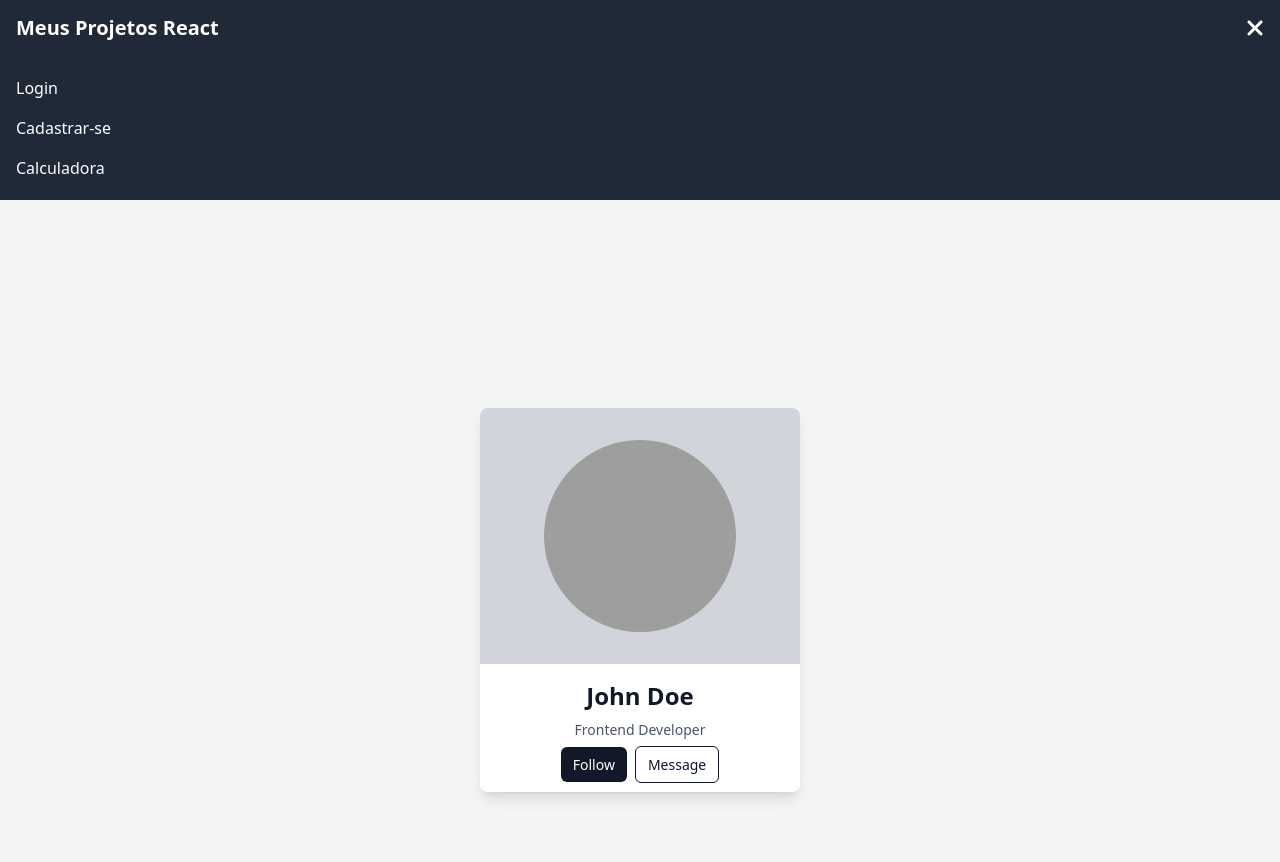
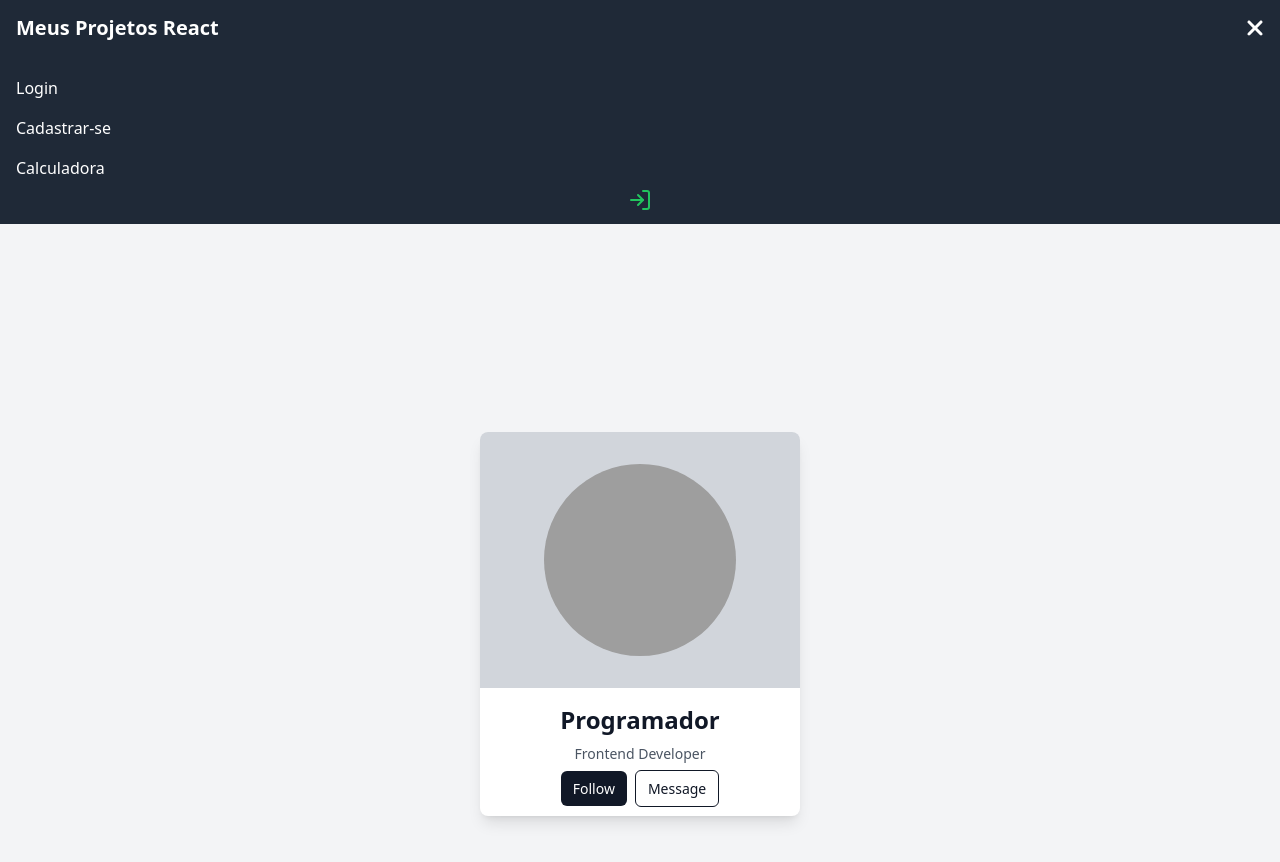
Before and after one commit to fhoinaski/calculadora_react, a React (Vite) app: page / in a window 1280 px wide. Both pictures are taken after a click on the button 1253 px from the left and 28 px from the top of the page. Shown: the top 862 px of the page. Built offline with nearby package versions, Linux system fonts and the light colour scheme; grey boxes are pictures that could not be loaded.

Commit message:
update componentes

```diff
--- a/package.json
+++ b/package.json
@@ -17,7 +17,9 @@
     "react": "^18.2.0",
     "react-bootstrap": "^2.7.2",
     "react-dom": "^18.2.0",
-    "react-router-dom": "^6.10.0"
+    "react-icons": "^4.8.0",
+    "react-router-dom": "^6.10.0",
+    "vue-router": "^4.1.6"
   },
   "devDependencies": {
     "@types/react": "^18.0.28",
--- a/src/App.jsx
+++ b/src/App.jsx
@@ -6,8 +6,8 @@ import AuthProvider from "./contexts/AuthProvider"
 function App() {
   return (
     <div >
+      <AuthProvider>
       <MobileMenuButton/>
-      <AuthProvider>
       <Outlet/>
       </AuthProvider>
     </div>
--- a/src/components/Header.jsx
+++ b/src/components/Header.jsx
@@ -1,10 +1,25 @@
-import React, { useState } from 'react';
+import React, { useEffect, useState } from 'react';
 import { FontAwesomeIcon } from '@fortawesome/react-fontawesome';
 import { faBars, faTimes } from '@fortawesome/free-solid-svg-icons';
 import { Link } from 'react-router-dom';
+import LoginLogoutIcon from './LoginLogout';
+import useAuth from '../contexts/useAuth';
 
 const MobileMenuButton = () => {
+  const [titulo , setTitulo] = useState("Meus Projetos React");
   const [isOpen, setIsOpen] = useState(false);
+
+
+  const { userName } = useAuth();
+
+  useEffect(() => {
+    if (userName) {
+      setTitulo(`Que bom te ver, ${userName}!`);
+    } else {
+      setTitulo("Meus Projetos React");
+    }
+  }, [userName]);
+
 
   // Abre ou fecha o menu
   const handleToggle = () => {
@@ -19,7 +34,7 @@ const MobileMenuButton = () => {
   return (
     <div className={isOpen ? "bg-gray-800 text-white" : "bg-gray-900 text-white"}>
       <div className="flex justify-between items-center px-4 py-3">
-        <h1 className="text-xl font-bold"><Link to="/">Meus Projetos React</Link></h1>
+        <h1 className="text-xl font-bold"><Link to="/">{titulo}</Link></h1>
         <button onClick={handleToggle} className="text-2xl">
           {isOpen ? <FontAwesomeIcon icon={faTimes} /> : <FontAwesomeIcon icon={faBars} />}
         </button>
@@ -42,12 +57,9 @@ const MobileMenuButton = () => {
                 Calculadora
               </Link>
             </li>
-            {/* <li>
-              <a href="#" className="block py-2">Services</a>
+             <li>
+              <LoginLogoutIcon />
             </li>
-            <li>
-              <a href="#" className="block py-2">Contact</a>
-            </li> */}
           </ul>
         </div>
       )}
--- /dev/null
+++ b/src/components/LoginLogout.jsx
@@ -0,0 +1,25 @@
+import React from 'react';
+import { FiLogIn, FiLogOut } from 'react-icons/fi';
+import useAuth from '../contexts/useAuth'; // Importe o hook useAuth
+import { Link } from 'react-router-dom';
+
+
+const LoginLogoutIcon = () => {
+    const { isLoggedIn, doLogin, doLogout } = useAuth(); // Utilize o hook useAuth
+
+    return (
+      <div className="flex items-center justify-center">
+        {isLoggedIn ? (
+          <button onClick={doLogout} className="text-red-500">
+            <FiLogOut className="text-2xl" />
+          </button>
+        ) : (
+            <Link to="/login" className="text-green-500"> {/* Adicione o componente Link */}
+            <FiLogIn className="text-2xl" />
+          </Link>
+        )}
+      </div>
+    );
+  };
+
+  export default LoginLogoutIcon;
--- a/src/components/ProfileCard.jsx
+++ b/src/components/ProfileCard.jsx
@@ -1,6 +1,18 @@
-import React from 'react';
+import React, { useEffect, useState } from 'react';
+import useAuth from '../contexts/useAuth';
 
 const ProfileCard = () => {
+  const [nomeUser, setNomeUser] = useState("Meus Projetos React");
+  const { userName } = useAuth();
+
+  useEffect(() => {
+    if (userName) {
+      setNomeUser(` ${userName}!`);
+    } else {
+      setNomeUser("Programador");
+    }
+  }, [userName]);
+
   return (
     <div className="flex items-center justify-center m-2">
       <div className="bg-white shadow-lg rounded-lg w-80">
@@ -8,7 +20,7 @@ const ProfileCard = () => {
           <img src="https://source.unsplash.com/random/400x400" className="rounded-full w-48 h-48 object-cover" alt="profile" />
         </div>
         <div className="p-4 flex items-center flex-col">
-          <h1 className="text-gray-900 font-bold text-2xl">John Doe</h1>
+          <h1 className="text-gray-900 font-bold text-2xl">{nomeUser}</h1>
           <p className="text-gray-600 text-sm mt-2">Frontend Developer</p>
           <div className="mt-3">
             <a href="#" className="bg-gray-900 text-white px-3 py-2 rounded-md text-sm font-medium">Follow</a>
--- a/src/contexts/AuthProvider.jsx
+++ b/src/contexts/AuthProvider.jsx
@@ -1,5 +1,10 @@
 import React, { createContext, useEffect, useState } from 'react';
 import { USERS_TABLE_ID, createRow, hashPassword, isEmailRegistered, fetchTableRows, checkPassword } from '../api/baserow';
+import { useRouter } from 'vue-router';
+
+
+
+
 
 export const AuthContext = createContext();
 
@@ -11,6 +16,15 @@ const AuthProvider = ({ children }) => {
     password: '',
     passwordConfirmation: '',
   });
+
+  const [isLoggedIn, setIsLoggedIn] = useState(false);
+  const [userName, setUserName] = useState("");
+  const router = useRouter();
+
+
+
+
+
 
   useEffect(() => {
     const savedEmail = localStorage.getItem("email");
@@ -27,6 +41,8 @@ const AuthProvider = ({ children }) => {
     // Encontre o usuário que corresponde ao e-mail fornecido
     const user = rows.find((row) => row.Email === email);
     console.log("Usuário encontrado:", user);
+    setUserName(user.Nome);
+    console.log("Nome do usuário:", userName);
 
 
     if (user) {
@@ -41,18 +57,38 @@ const AuthProvider = ({ children }) => {
   };
 
   const doLogin = async (e) => {
+    console.log('doLogin called');
     e.preventDefault();
     const userExists = await checkUserExists(formData.email, formData.password);
 
     if (userExists) {
       console.log("Usuário encontrado.");
 
+      setIsLoggedIn(true); // Atualize o estado para indicar que o usuário está logado
+      console.log("Nome do usuário:", userName);
       // Adicione a lógica para navegar até a página inicial ou outra página após o login bem-sucedido
+      localStorage.setItem("email",);
+      localStorage.setItem("logado", isLoggedIn);
+      // Redirecionar o usuário para a página inicial
+      router.push('/calculadora');
+
+
+
+
     } else {
       console.log("Usuário não encontrado.");
       // Mostre uma mensagem de erro para o usuário, se necessário
     }
   };
+
+
+  const doLogout = () => {
+    setIsLoggedIn(false);
+    localStorage.removeItem("email");
+    localStorage.removeItem("logado");
+    setUserName("");
+  };
+
 
 
   const [modalState, setModalState] = useState({
@@ -138,12 +174,18 @@ const AuthProvider = ({ children }) => {
         updateModalState,
         registerUser,
         handleCloseModal,
-        doLogin, // Adicione doLogin aqui
+        doLogin,
+        isLoggedIn,
+        setIsLoggedIn,
+        doLogout,
+        userName,
+
       }}
     >
       {children}
     </AuthContext.Provider>
   );
+
 };
 
 export default AuthProvider;
```
Also changed, not shown: 1 other file (tests, documents, lock files or other folders).
